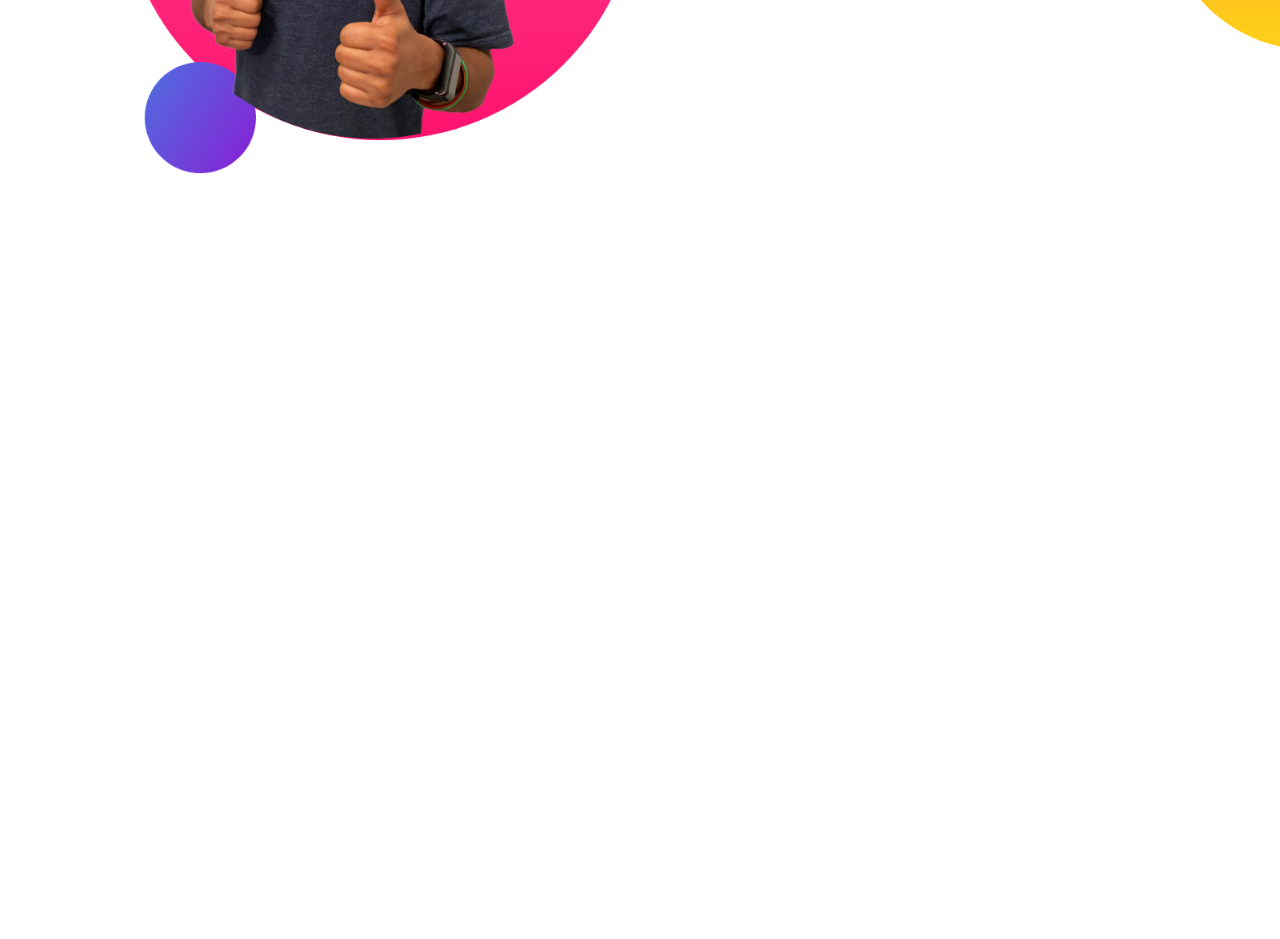
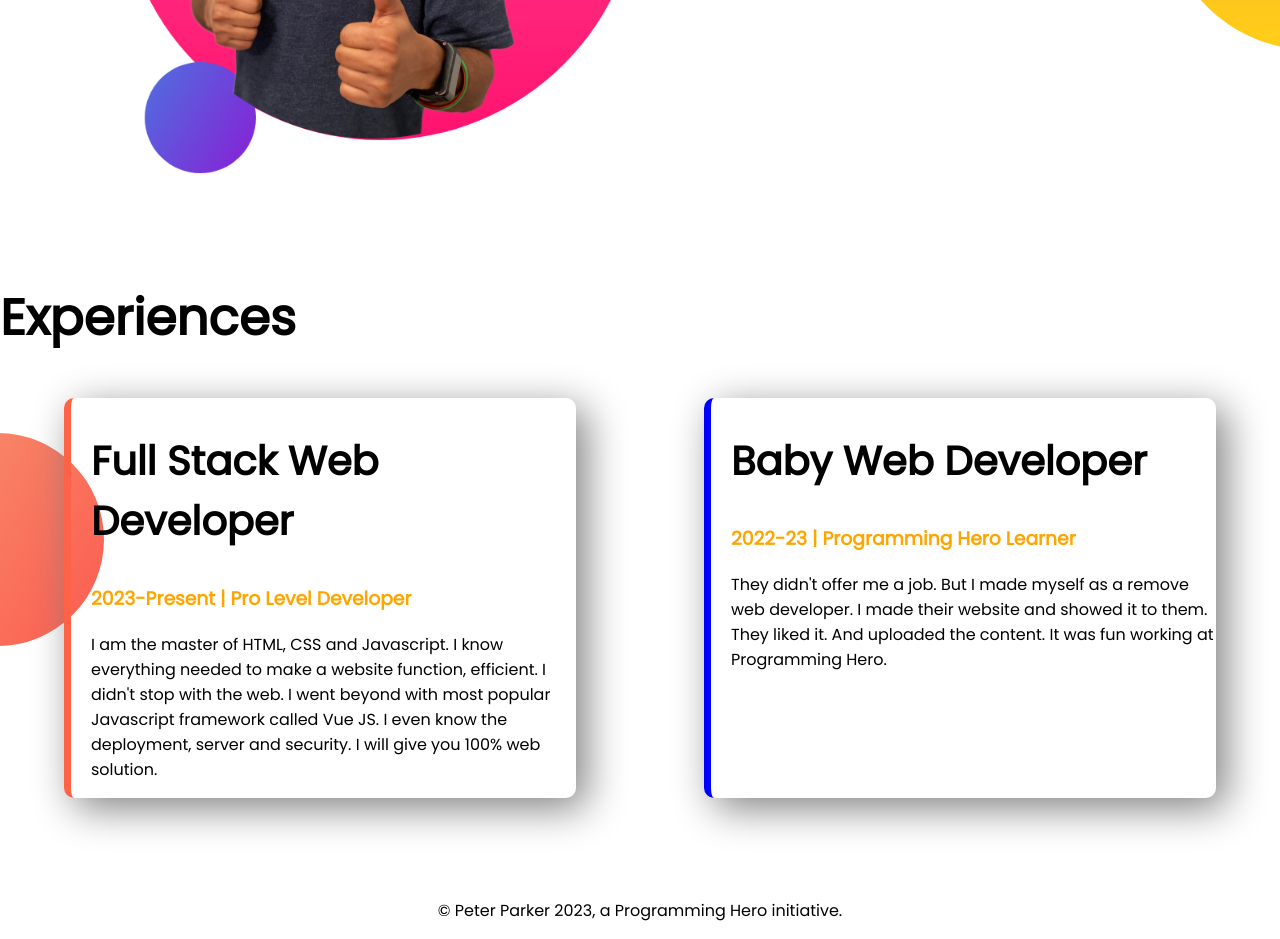
Before and after one commit to nishattasnim23/web-developer-portfolio, a plain HTML site: page index.html in a window 1280 px wide. Shown: the part 1058-1997 px from the top of the page. Before the commit the page ends 1339 px from the top, so only its background shows below. Drawn offline with Linux system fonts and the light colour scheme.

Commit message:
styled border and added footer

```diff
--- a/index.html
+++ b/index.html
@@ -13,7 +13,7 @@
 </head>
 
 <body>
-    <section class="top-banner">
+    <section class="top-banner flexible-container">
         <div class="half-width">
             <h1>Welcome to</h1>
             <h1><span class="orange-color">Peter Parker</span> World!</h1>
@@ -29,7 +29,7 @@
             <img src="images/jhankar.png" alt="">
         </div>
     </section>
-    <section class="dream-big">
+    <section class="dream-big flexible-container">
         <div class="half-width">
             <img src="images/jhankar2.png" alt="">
         </div>
@@ -44,6 +44,33 @@
         </div>
 
     </section>
+    <section class="experience-area">
+        <h1>Experiences</h1>
+        <div class="flexible-container">
+            <div id="full-stack-developer" class="experience-item">
+                <h2>Full Stack Web Developer</h2>
+                <h3 class="orange-color">2023-Present | Pro Level Developer</h3>
+                <p>
+                    I am the master of HTML, CSS and Javascript. I know everything needed to make a website function,
+                    efficient. I didn't stop with the web. I went beyond with most popular Javascript framework called
+                    Vue
+                    JS. I even know the deployment, server and security. I will give you 100% web solution.
+                </p>
+            </div>
+            <div id="baby-web-developer" class="experience-item">
+                <h2>Baby Web Developer</h2>
+                <h3 class="orange-color">2022-23 | Programming Hero Learner</h3>
+                <p>
+                    They didn't offer me a job. But I made myself as a remove web developer. I made their website and
+                    showed
+                    it to them. They liked it. And uploaded the content. It was fun working at Programming Hero.
+                </p>
+            </div>
+        </div>
+    </section>
 </body>
+<footer>
+    <p>© Peter Parker 2023, a Programming Hero initiative.</p>
+</footer>
 
 </html>
--- a/style.css
+++ b/style.css
@@ -7,11 +7,15 @@ h1 {
     font-size: 50px;
 }
 
+h2 {
+    font-size: 40px;
+}
+
 .orange-color {
     color: orange;
 }
 
-section {
+.flexible-container {
     display: flex;
     margin-bottom: 100px;
 
@@ -46,3 +50,30 @@ section {
     background-repeat: no-repeat;
     background-position: right;
 }
+
+.experience-item {
+    width: 40%;
+    margin-left: 5%;
+    margin-right: 5%;
+    padding-left: 20px;
+    border-radius: 10px;
+    box-shadow: 10px 10px 40px grey;
+}
+
+.experience-area {
+    background-image: url(images/exp-bg.png);
+    background-repeat: no-repeat;
+    background-position: left;
+}
+
+#full-stack-developer {
+    border-left: 7px solid tomato;
+}
+
+#baby-web-developer {
+    border-left: 7px solid blue;
+}
+
+footer p {
+    text-align: center;
+}
```
